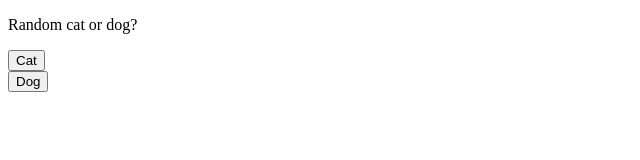
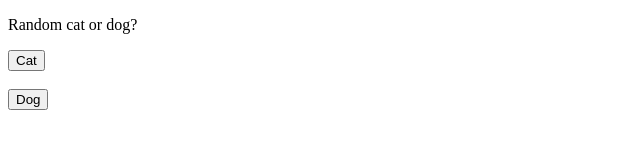
Before and after one commit to zhenya194/random-animals, a website: page client/index.html in a window 1280 px wide. Shown: the whole page, without its empty margins (0-640 px from the left). Drawn offline with Linux system fonts and the light colour scheme.

Commit message:
Add more indents in index.html

```diff
--- a/client/index.html
+++ b/client/index.html
@@ -9,7 +9,8 @@
 <body>
 
     <p>Random cat or dog?</p>
-    <a href="cats.html"><button>Cat</button></a> <br>
+    <a href="cats.html"><button>Cat</button></a>
+    <br> <br>
     <a href="dogs.html"><button>Dog</button></a>
 
 </body>
```
Also changed, not shown: 1 other file.
